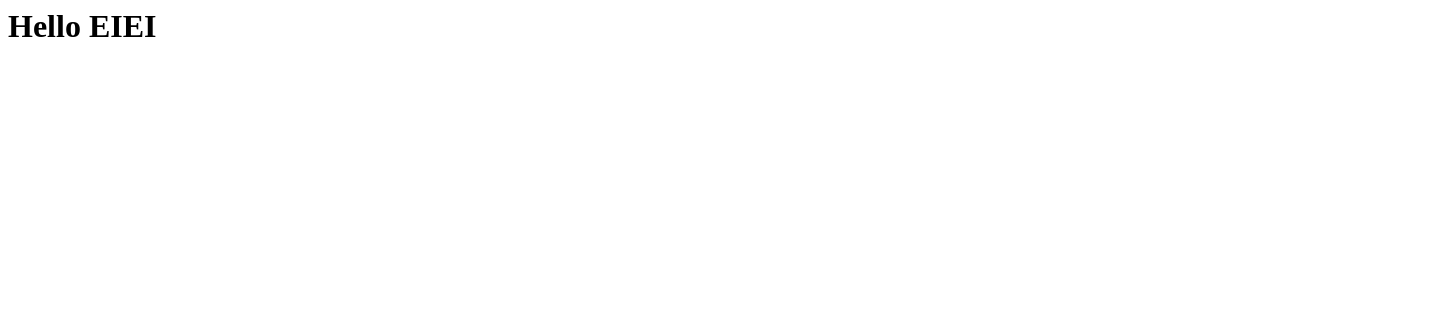
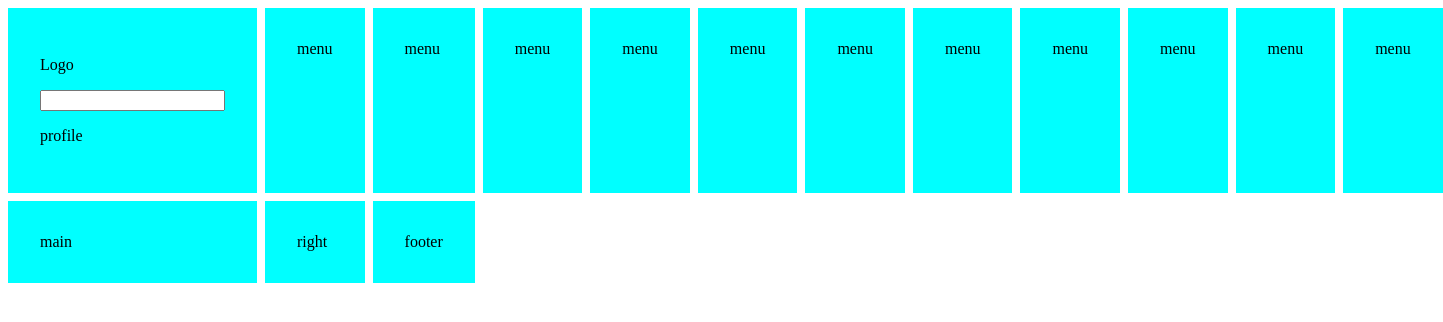
Before and after one commit to NewBTD/front-end-bc, a plain HTML site: page index.html in a window 1280 px wide. Shown: the whole page, 1443 px wide, since content can reach past the window. Drawn offline with Linux system fonts and the light colour scheme.

Commit message:
edit html

```diff
--- a/index.html
+++ b/index.html
@@ -1 +1,82 @@
-<h1>Hello EIEI</h1>
+<!DOCTYPE html>
+<html lang="en">
+  <head>
+    <meta charset="UTF-8" />
+    <meta name="viewport" content="width=device-width, initial-scale=1.0" />
+    <title>Document</title>
+    <style>
+      .item,
+      .item-special {
+        background-color: aqua;
+        padding: 32px;
+      }
+      .item-special {
+        /* grid-column: 1 / span 3;
+            grid-row: 2 ; */
+        /* grid-area: 1 / 2 / span 4 / span 4; */
+      }
+      .container {
+        display: grid;
+        gap: 8px;
+        grid-template-columns: repeat(12, 1fr);
+        /* grid-template-columns: auto auto auto; */
+        /* grid-template-rows: 100px 100px 100px; */
+        /* column-gap: 32px;
+            row-gap: 16px;
+            background-color: black;
+            grid-template-areas:
+            "header header header"
+            "menu main right"
+            "menu footer footer"
+            ; */
+        /* justify-content: center; */
+      }
+      /* .header{
+            grid-area: header;
+            display: grid;
+            grid-template-columns:200px auto 200px ;
+        }
+        .menu{
+            grid-area: menu;
+        }
+        .main{
+            grid-area: main;
+        }
+        .right{
+            grid-area: right;
+        }
+        .footer{
+            grid-area: footer;
+        } */
+    </style>
+  </head>
+  <body>
+    <div class="container">
+      <div class="item header">
+        <div>
+          <p>Logo</p>
+        </div>
+        <div>
+          <input type="text" />
+        </div>
+        <div>
+          <p>profile</p>
+        </div>
+      </div>
+      <div class="item menu">menu</div>
+      <div class="item menu">menu</div>
+      <div class="item menu">menu</div>
+      <div class="item menu">menu</div>
+      <div class="item menu">menu</div>
+      <div class="item menu">menu</div>
+      <div class="item menu">menu</div>
+      <div class="item menu">menu</div>
+      <div class="item menu">menu</div>
+      <div class="item menu">menu</div>
+      <div class="item menu">menu</div>
+      <div class="item main">main</div>
+      <div class="item right">right</div>
+      <div class="item footer">footer</div>
+    </div>
+  </body>
+</html>
```
